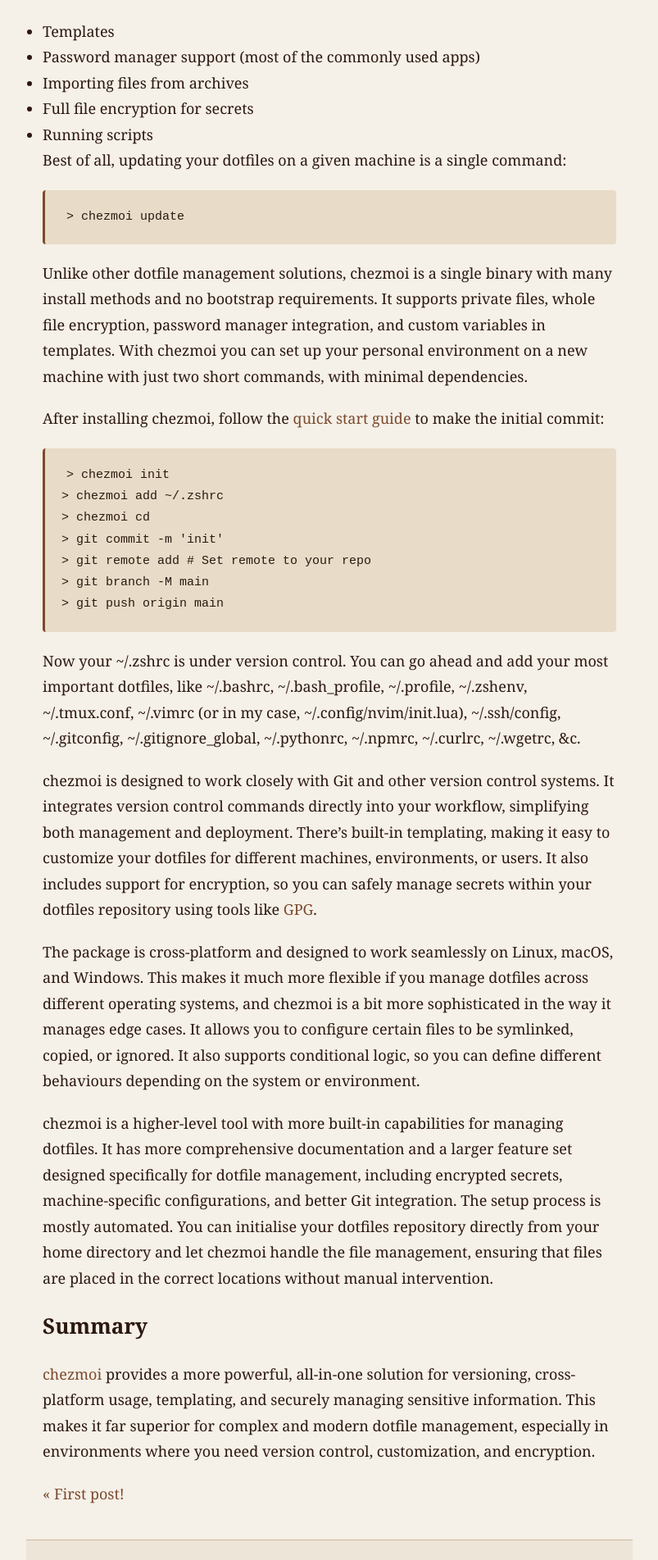
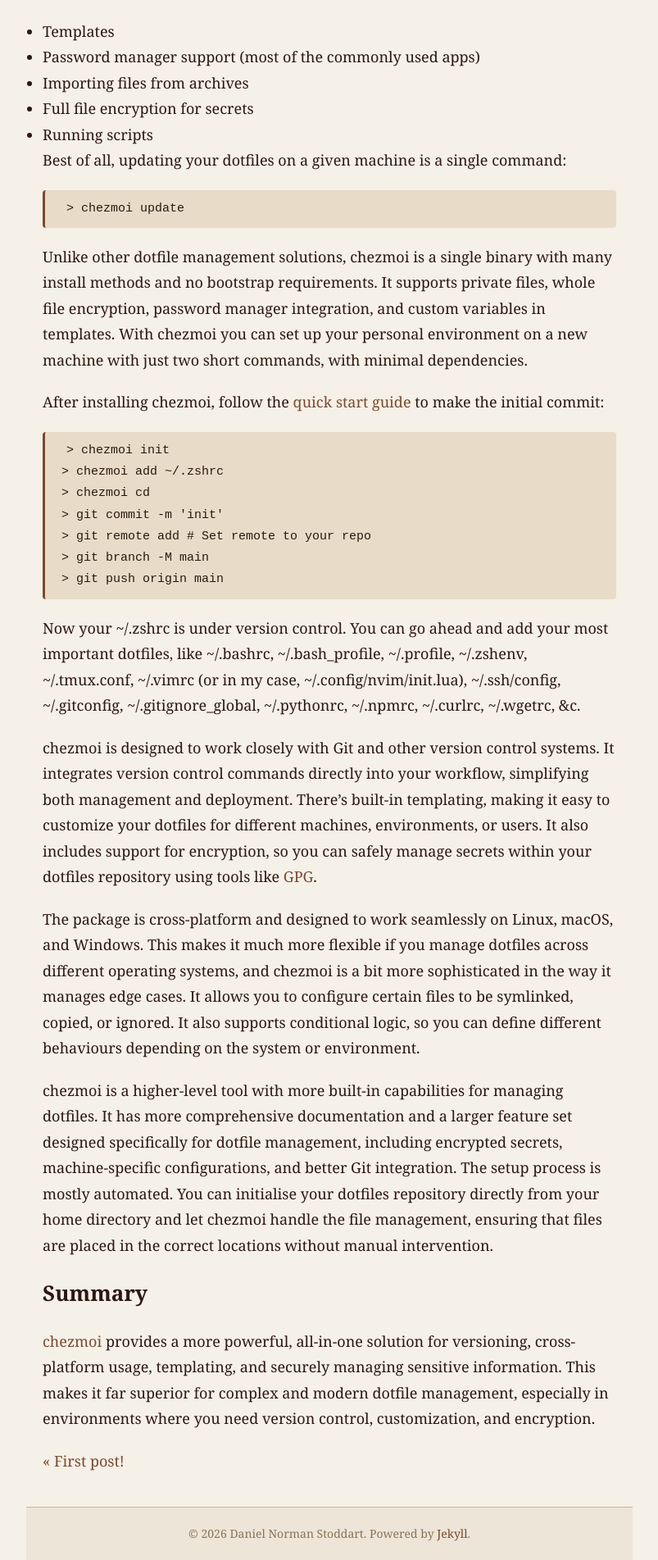
Before and after one commit to stoddart/stoddart.github.io, a Jekyll site: the page built from _posts/2024-09-08-managing-dotfiles-with-chezmoi.md, in a window 1280 px wide. Shown: the part 3281-5184 px from the top of the page at 82% size, without its empty margins (238-1041 px from the left). Built offline with Jekyll 4.4.1, drawn with Linux system fonts in a browser that asks for light colours.

Commit message:
Adjust the padding to fix the spacing issue in the codeblock

```diff
--- a/_sass/base.scss
+++ b/_sass/base.scss
@@ -165,7 +165,7 @@ pre {
   font-family: $font-family-mono;
   font-size: 15px;
   background-color: $accent-color;
-  padding: $spacing-medium;
+  padding: 10px $spacing-medium 10px;
   border-radius: 4px;
   overflow-x: auto;
   margin-bottom: $spacing-medium;
```
